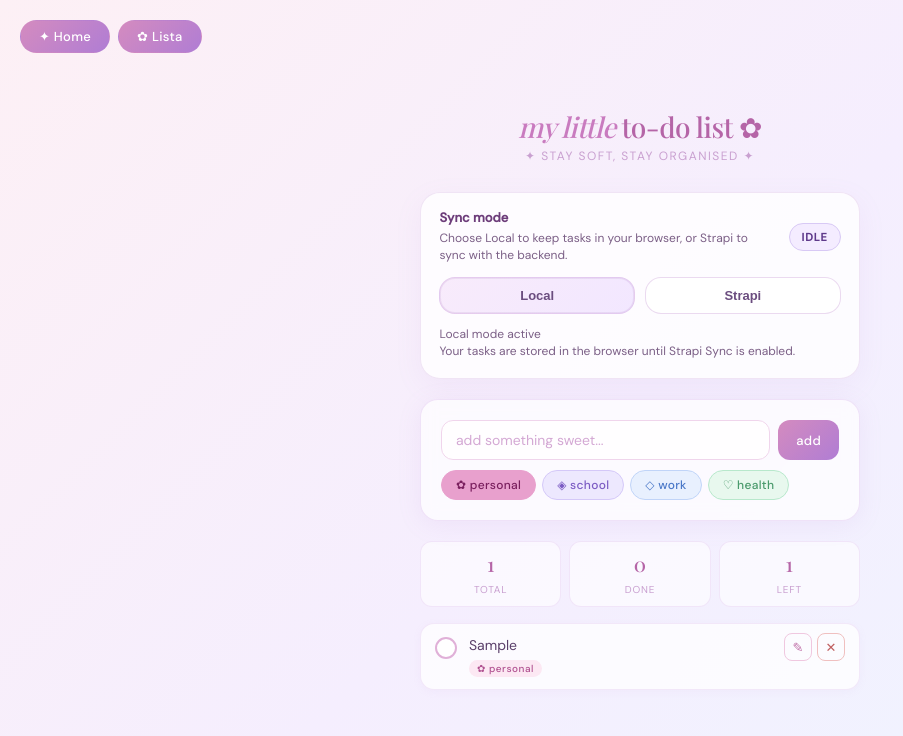
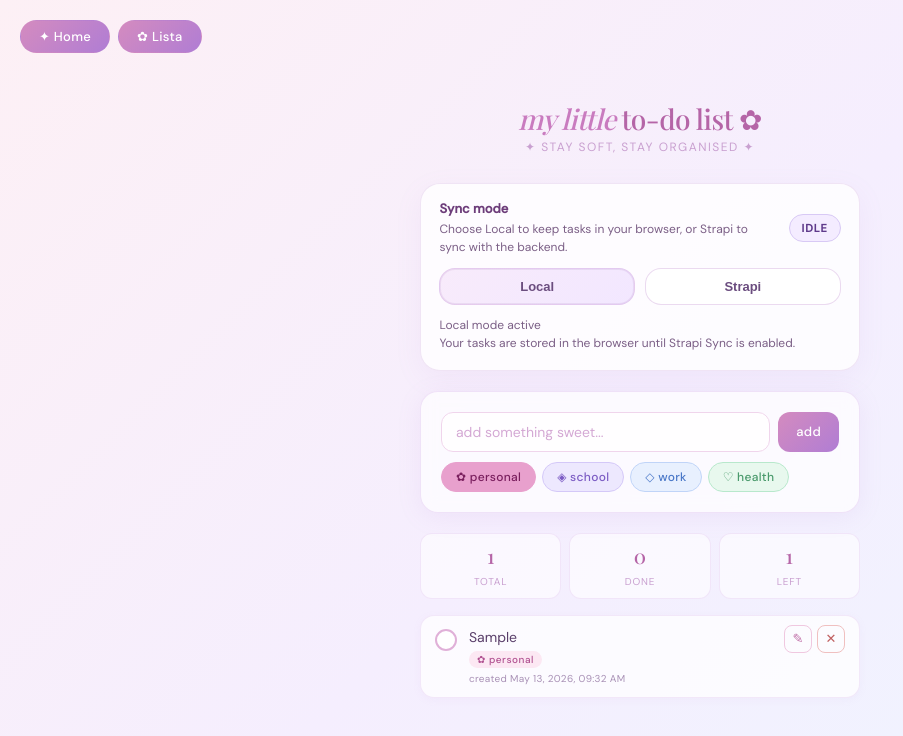
Before and after one commit to michelle-matias/to-do-list, a Next.js app: page /lista in a window 1280 px wide. Both pictures are taken after typing "Sample" into the empty fields and a click on the button "add". Shown: the top 736 px of the page, without its empty margins (0-903 px from the left). Built offline with nearby package versions, Linux system fonts and the light colour scheme; a web font is replaced by a local one.

Commit message:
time stamps

```diff
--- a/src/app/lista/components/TodoItemComponent.js
+++ b/src/app/lista/components/TodoItemComponent.js
@@ -2,8 +2,21 @@
 
 import { CAT_CONFIG } from "./catConfig";
 
+function formatTimestamp(iso) {
+    if (!iso) return null;
+    const date = new Date(iso);
+    if (Number.isNaN(date.getTime())) return null;
+    return date.toLocaleString(undefined, {
+        year: "numeric", month: "short", day: "numeric",
+        hour: "2-digit", minute: "2-digit",
+    });
+}
+
 export default function TodoItemComponent({ todo, onToggle, onEdit, onDelete }) {
     const cfg = CAT_CONFIG[todo.category] || CAT_CONFIG.personal;
+    const createdLabel = formatTimestamp(todo.createdAt);
+    const updatedLabel = formatTimestamp(todo.updatedAt);
+    const showUpdated = updatedLabel && updatedLabel !== createdLabel;
 
     return (
         <div className={`todo-item${todo.done ? " done" : ""}`}>
@@ -25,6 +38,12 @@ export default function TodoItemComponent({ todo, onToggle, onEdit, onDelete })
                 <span className="cat-badge" style={{ background: cfg.badge, color: cfg.badgeText }}>
                     {cfg.icon} {cfg.label}
                 </span>
+                {(createdLabel || showUpdated) && (
+                    <div className="todo-meta">
+                        {createdLabel && <span>created {createdLabel}</span>}
+                        {showUpdated && <span>edited {updatedLabel}</span>}
+                    </div>
+                )}
             </div>
 
             <div className="item-actions">
--- a/src/app/lista/lista.css
+++ b/src/app/lista/lista.css
@@ -309,6 +309,17 @@ body {
     font-weight: 500;
 }
 
+/* Creation / last-edited timestamps under the task text */
+.todo-meta {
+    margin-top: 4px;
+    display: flex;
+    flex-wrap: wrap;
+    gap: 8px;
+    font-size: 10px;
+    color: #a890b5;
+    letter-spacing: 0.3px;
+}
+
 /* ─── ACTION BUTTONS (Botões de Ações - Editar e Apagar) ─── */
 .item-actions {
     display: flex;
--- a/src/app/lista/page.js
+++ b/src/app/lista/page.js
@@ -36,6 +36,8 @@ function normalizeStrapiPayload(entry) {
         text: attributes.text ?? "",
         category: attributes.category ?? "personal",
         done: attributes.done ?? false,
+        createdAt: attributes.createdAt ?? null,
+        updatedAt: attributes.updatedAt ?? null,
     };
 }
 
@@ -220,7 +222,8 @@ export default function Lista() {
                     fallbackToLocal("Could not update task on Strapi — edit preserved locally.");
                 }
             } else {
-                setLocalTodos((prev) => prev.map((task) => (task.id === editId ? { ...task, ...taskUpdate } : task)));
+                const now = new Date().toISOString();
+                setLocalTodos((prev) => prev.map((task) => (task.id === editId ? { ...task, ...taskUpdate, updatedAt: now } : task)));
             }
             setEditId(null);
         } else {
@@ -232,10 +235,12 @@ export default function Lista() {
                 } catch (error) {
                     console.error(error);
                     fallbackToLocal("Unable to save to Strapi — task saved locally.");
-                    setLocalTodos((prev) => [...prev, { id: Date.now(), text: trimmedText, category, done: false }]);
+                    const now = new Date().toISOString();
+                    setLocalTodos((prev) => [...prev, { id: Date.now(), text: trimmedText, category, done: false, createdAt: now, updatedAt: now }]);
                 }
             } else {
-                setLocalTodos((prev) => [...prev, { id: Date.now(), text: trimmedText, category, done: false }]);
+                const now = new Date().toISOString();
+                setLocalTodos((prev) => [...prev, { id: Date.now(), text: trimmedText, category, done: false, createdAt: now, updatedAt: now }]);
             }
         }
 
@@ -261,7 +266,8 @@ export default function Lista() {
             }
         } else {
             if (!todo.done) spawnConfetti();
-            activeSetTodos((prev) => prev.map((task) => (task.id === id ? { ...task, done: !task.done } : task)));
+            const now = new Date().toISOString();
+            activeSetTodos((prev) => prev.map((task) => (task.id === id ? { ...task, done: !task.done, updatedAt: now } : task)));
         }
     };
 
```
